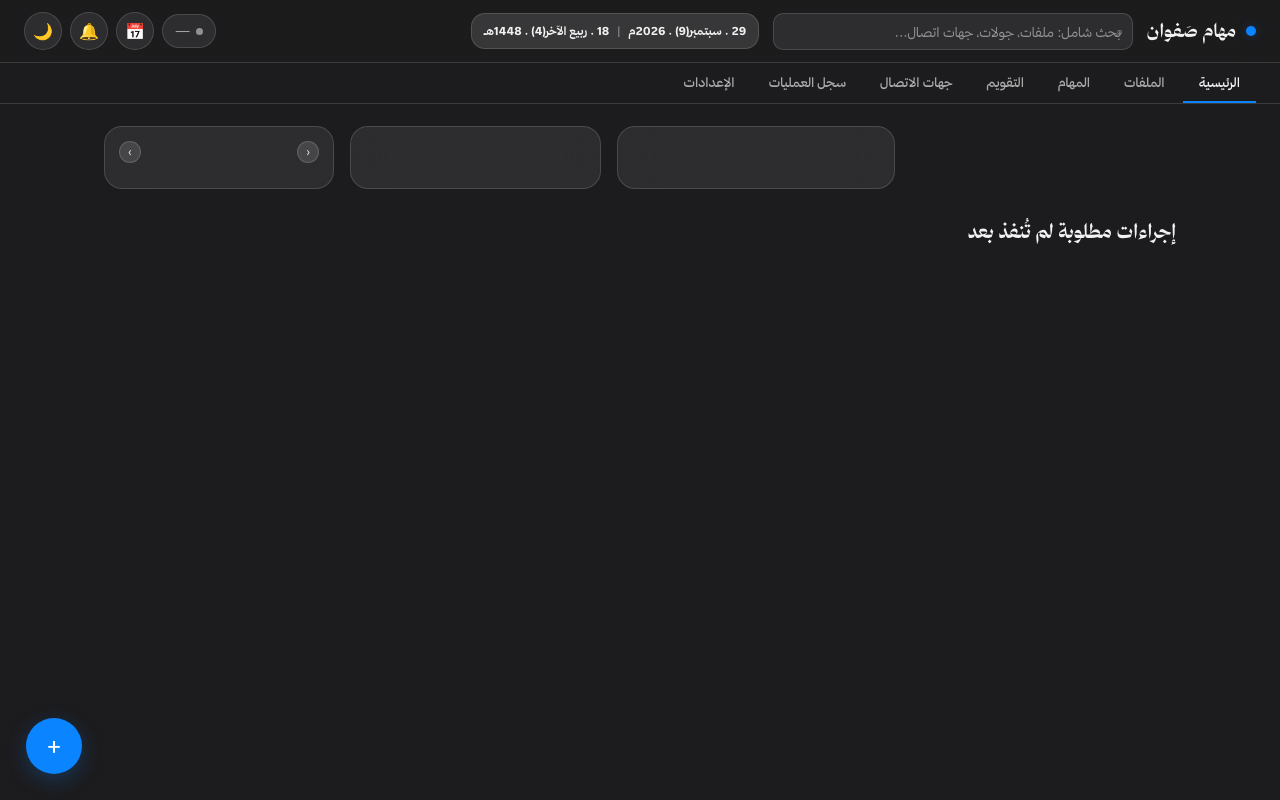
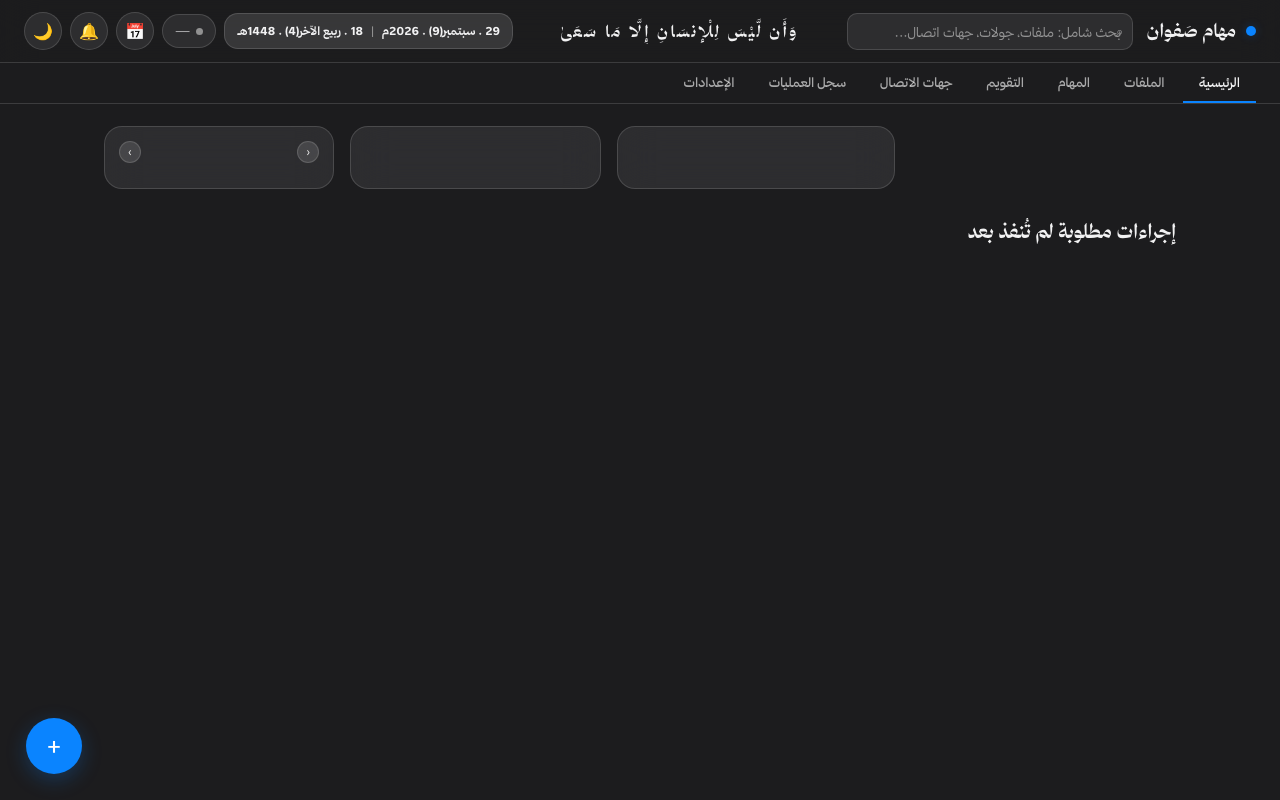
Before and after one commit to S4F3N/MAHAM, a plain HTML site: page index.html in a window 1280 px wide. Drawn offline with Linux system fonts and the light colour scheme; no server answers.

Commit message:
معاينة: نقل التاريخ بجانب حالة المزامنة وإضافة عبارة متغيّرة في منتصف الشريط العلوي
- التاريخ أصبح ملاصقًا لحالة المزامنة في أقصى يسار الشريط العلوي
- عبارة تدور كل 5 دقائق في وسط الشريط العلوي بخط "ثمانية" الممدود (عبارتان مبدئيتان مؤقتتان للمعاينة)
- ملاحظة: خانة إدارة العبارات في الإعدادات (إضافة/تعديل/حذف) لم تُنفَّذ بعد، بانتظار موافقة المستخدم على الشكل

Co-Authored-By: Claude Sonnet 5 <noreply@anthropic.com>
Claude-Session: https://claude.ai/code/session_01L79yhgDvz7L39dEyAE1LKL

```diff
--- a/index.html
+++ b/index.html
@@ -91,6 +91,10 @@
   .topbar-date{display:flex;align-items:center;gap:8px;flex-shrink:0;padding:0 12px;height:36px;border-radius:var(--radius-md);background:var(--surface-2);border:1px solid var(--border);white-space:nowrap;font-size:11.5px;font-weight:700;color:var(--text-1);}
   .topbar-date .td-sep{color:var(--text-3);font-weight:400;}
   @media (max-width:920px){ .topbar-date{display:none;} }
+  .topbar-quote{flex:1;min-width:0;display:flex;align-items:center;justify-content:center;overflow:hidden;padding:0 10px;}
+  .topbar-quote span{font-family:var(--font-display);font-size:16.5px;font-weight:600;letter-spacing:2.5px;color:var(--text-1);white-space:nowrap;overflow:hidden;text-overflow:ellipsis;max-width:100%;opacity:0;animation:quoteFade .6s ease forwards;}
+  @keyframes quoteFade{from{opacity:0;transform:translateY(3px);}to{opacity:1;transform:translateY(0);}}
+  @media (max-width:1180px){ .topbar-quote{display:none;} }
   .topbar-mid{flex:1;max-width:360px;position:relative;min-width:140px;}
   .topbar-mid input{width:100%;padding-right:32px;}
   .topbar-mid .si{position:absolute;right:10px;top:50%;transform:translateY(-50%);color:var(--text-3);font-size:13px;pointer-events:none;}
@@ -526,8 +530,9 @@
     <span class="si">⌕</span>
     <div class="search-drop" id="searchDrop"></div>
   </div>
-  <div class="topbar-date" id="topbarDate"></div>
+  <div class="topbar-quote" id="topbarQuote"></div>
   <div class="topbar-right">
+    <div class="topbar-date" id="topbarDate"></div>
     <div class="sync-pill" id="syncPill" onclick="document.querySelector('nav.tabs button[data-tab=settings]').click()">
       <span class="sync-dot"></span><span id="syncLabel">—</span>
     </div>
@@ -1309,6 +1314,18 @@ function renderTopbarDate(){
   const h = `${part(hParts,'day')} . ${part(hParts,'month')}(${hNum}) . ${part(hParts,'year')}هـ`;
   el.innerHTML = `<span>${g}</span><span class="td-sep">|</span><span>${h}</span>`;
 }
+
+/* ---------- TOPBAR QUOTE (preview) ---------- */
+let TOPBAR_QUOTES = ['وَأَن لَّيْسَ لِلْإِنسَانِ إِلَّا مَا سَعَىٰ', 'لكل مجتهد نصيب'];
+let _quoteIdx = 0;
+function renderTopbarQuote(){
+  const el = document.getElementById('topbarQuote');
+  if(!el || !TOPBAR_QUOTES.length) { if(el) el.innerHTML=''; return; }
+  _quoteIdx = _quoteIdx % TOPBAR_QUOTES.length;
+  el.innerHTML = `<span>${esc(TOPBAR_QUOTES[_quoteIdx])}</span>`;
+}
+function nextTopbarQuote(){ _quoteIdx++; renderTopbarQuote(); }
+setInterval(nextTopbarQuote, 5*60*1000);
 
 const SEED_CATEGORIES = [
   {id:'cat1', name:'قانوني', color:'accent'}, {id:'cat2', name:'مالي', color:'orange'},
@@ -3069,6 +3086,7 @@ scrollTopBtn.addEventListener('click', ()=>{ window.scrollTo({top:0, behavior:'s
 
 /* ---------- INIT ---------- */
 renderTopbarDate();
+renderTopbarQuote();
 loadIfEmpty().then(()=>{ renderHome(); renderContacts(); renderSettings(); });
 </script>
 </body>
```
